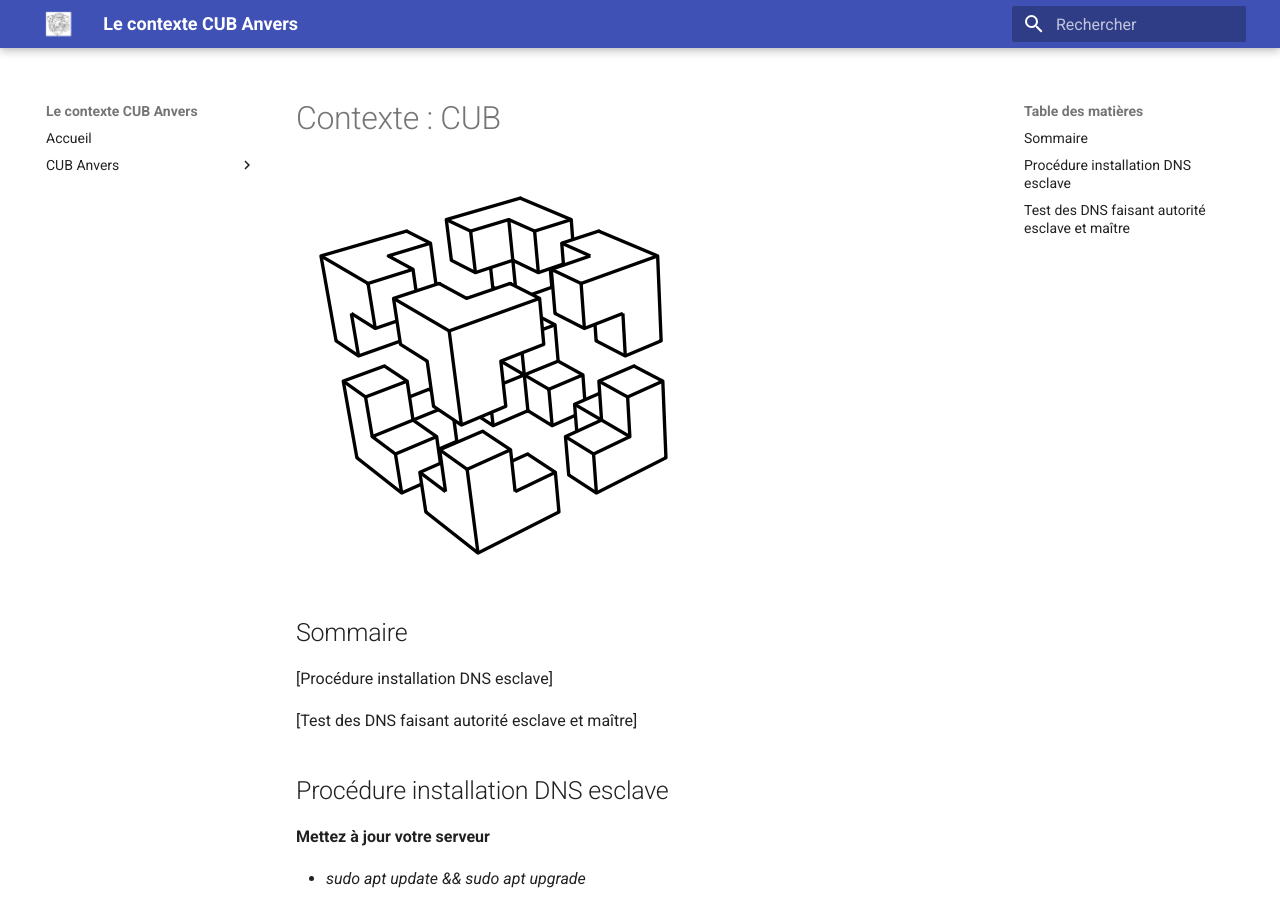
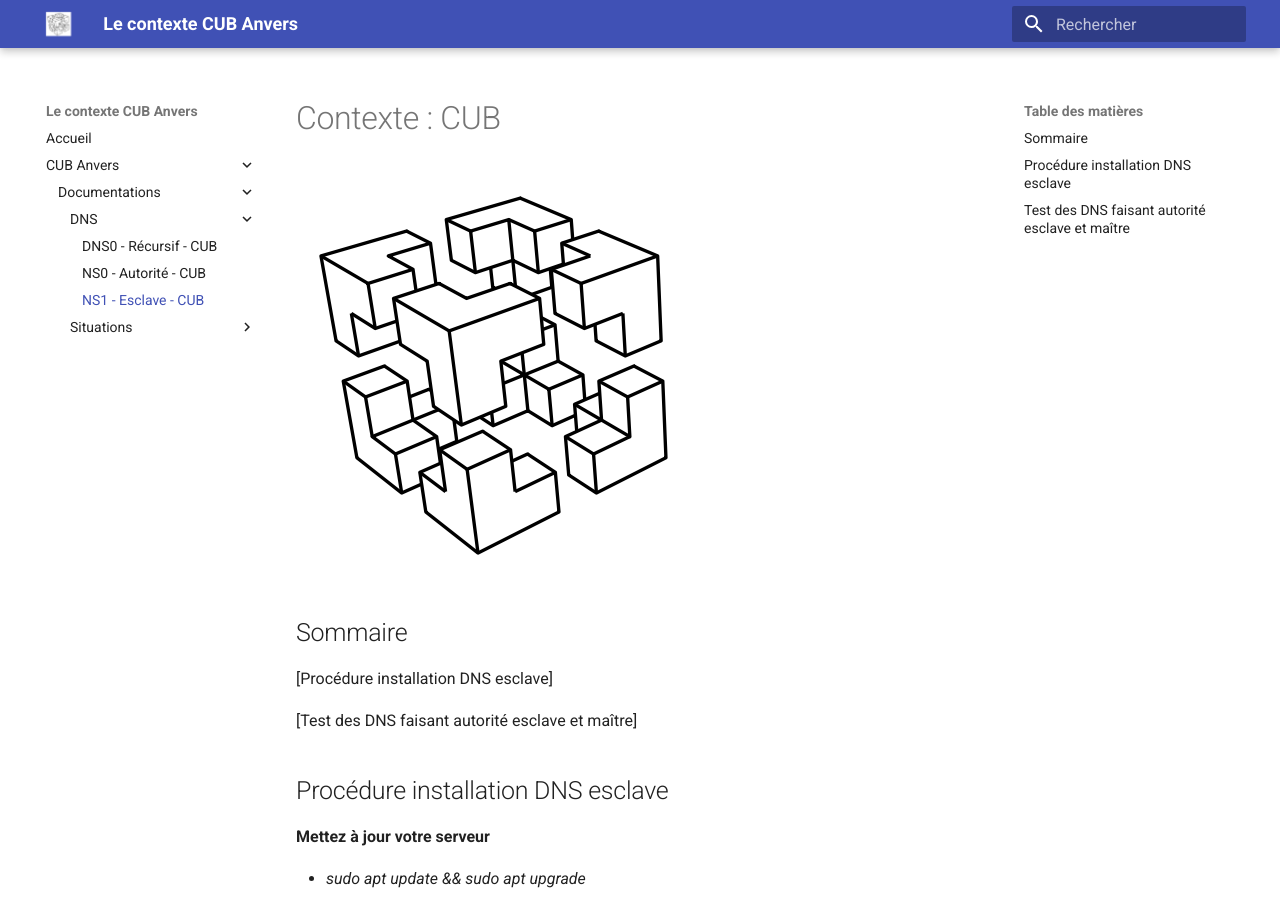
Before and after one commit to Adfiree/Anvers, an MkDocs documentation site: the page built from docs/documentations/DNS/CUB - Serveur DNS1 esclave.md, in a window 1280 px wide and 900 px high. Built offline with MkDocs 1.6.1 and Material for MkDocs 9.7.7, drawn with Linux system fonts in a browser that asks for light colours.

Commit message:
ok doc esclave sur mkdocs.yml

```diff
--- a/mkdocs.yml
+++ b/mkdocs.yml
@@ -19,6 +19,7 @@ nav:
           - DNS:
               - DNS0 - Récursif - CUB: documentations/DNS/CUB - Serveur DNS Recursif.md
               - NS0 - Autorité - CUB: documentations/DNS/CUB - Serveur DNS Autorité.md
+              - NS1 - Esclave - CUB: documentations/DNS/CUB - Serveur DNS1 esclave.md
           - Situations:
               - Situation n°O - CUB: documentations/Situations/Situation n°0 CUB – Plan d'adressage - Schéma logique & physique - Table de routage - NAT.md
               - Situation n°1 - CUB: documentations/Situations/Situation n°1 CUB.md
```
